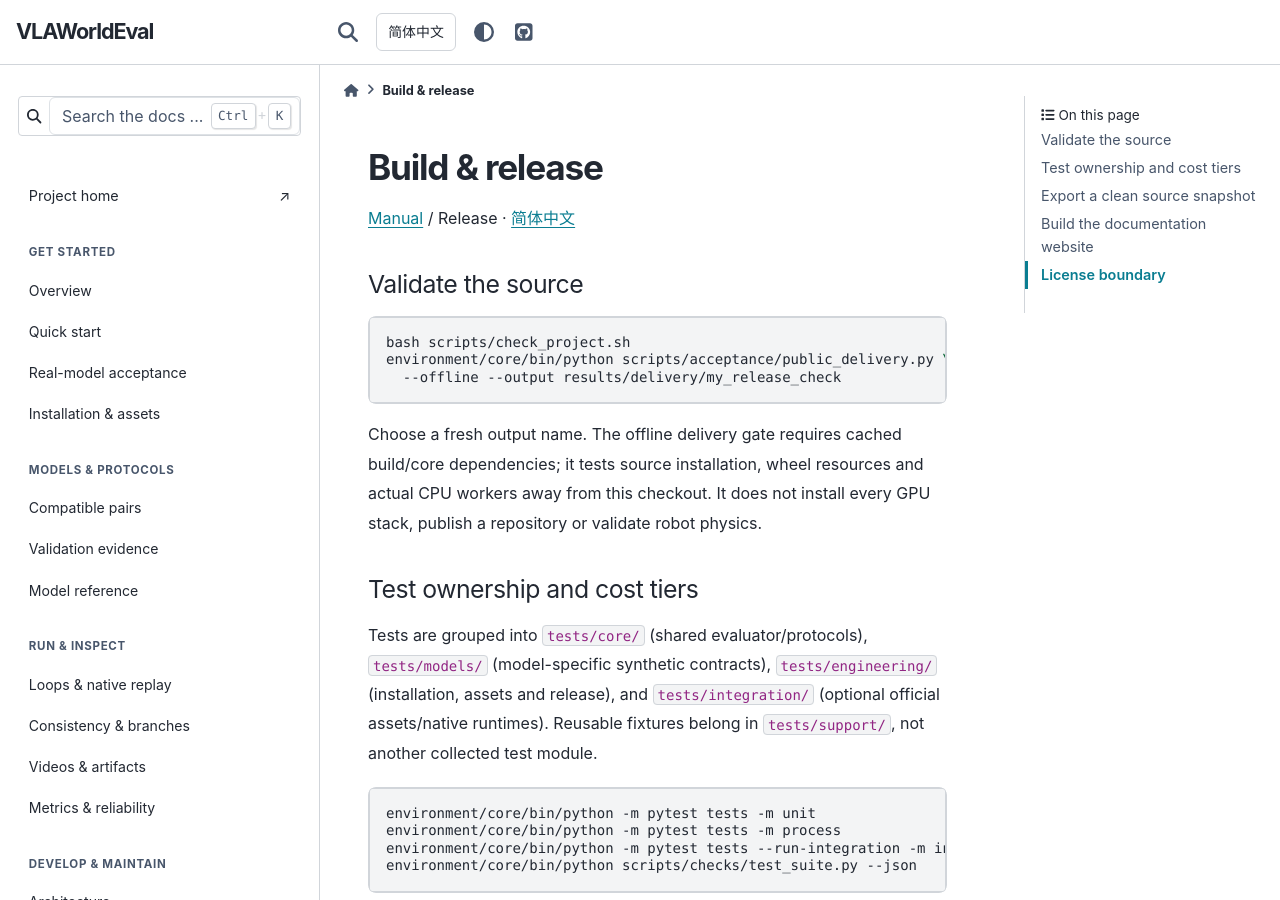
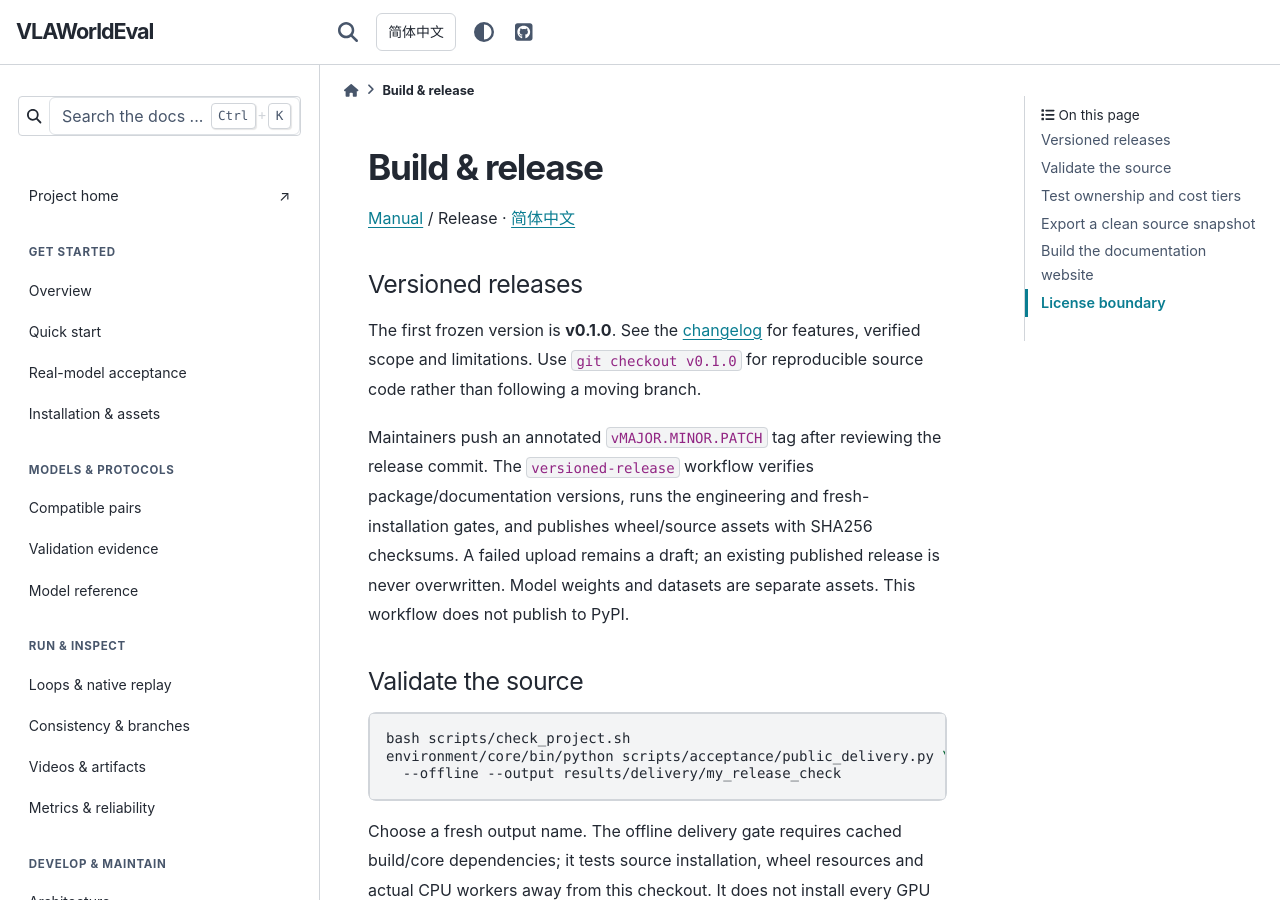
Before and after one commit to liu-ming-hua/VLAWorldEval, a Sphinx documentation site: the page built from docs/en/release.md, in a window 1280 px wide and 900 px high. Built offline with Sphinx 7.4.7 and the PyData theme 0.15.4, drawn with Linux system fonts in a browser that asks for light colours.

Commit message:
release: prepare v0.1.0 with verified distribution publishing

```diff
--- a/docs/en/release.md
+++ b/docs/en/release.md
@@ -1,6 +1,18 @@
 # Build & release
 
 [Manual](README.md) / Release · [简体中文](../zh/release.md)
+
+## Versioned releases
+
+The first frozen version is **v0.1.0**. See the [changelog](../../CHANGELOG.md) for
+features, verified scope and limitations. Use `git checkout v0.1.0` for reproducible
+source code rather than following a moving branch.
+
+Maintainers push an annotated `vMAJOR.MINOR.PATCH` tag after reviewing the release commit.
+The `versioned-release` workflow verifies package/documentation versions, runs the engineering
+and fresh-installation gates, and publishes wheel/source assets with SHA256 checksums.
+A failed upload remains a draft; an existing published release is never overwritten.
+Model weights and datasets are separate assets. This workflow does not publish to PyPI.
 
 ## Validate the source
 
```
Also changed, not shown: CHANGELOG.md (added, +60 -0 lines), docs/zh/release.md (+10 -0 lines), release_manifest.json, 3 other files.
